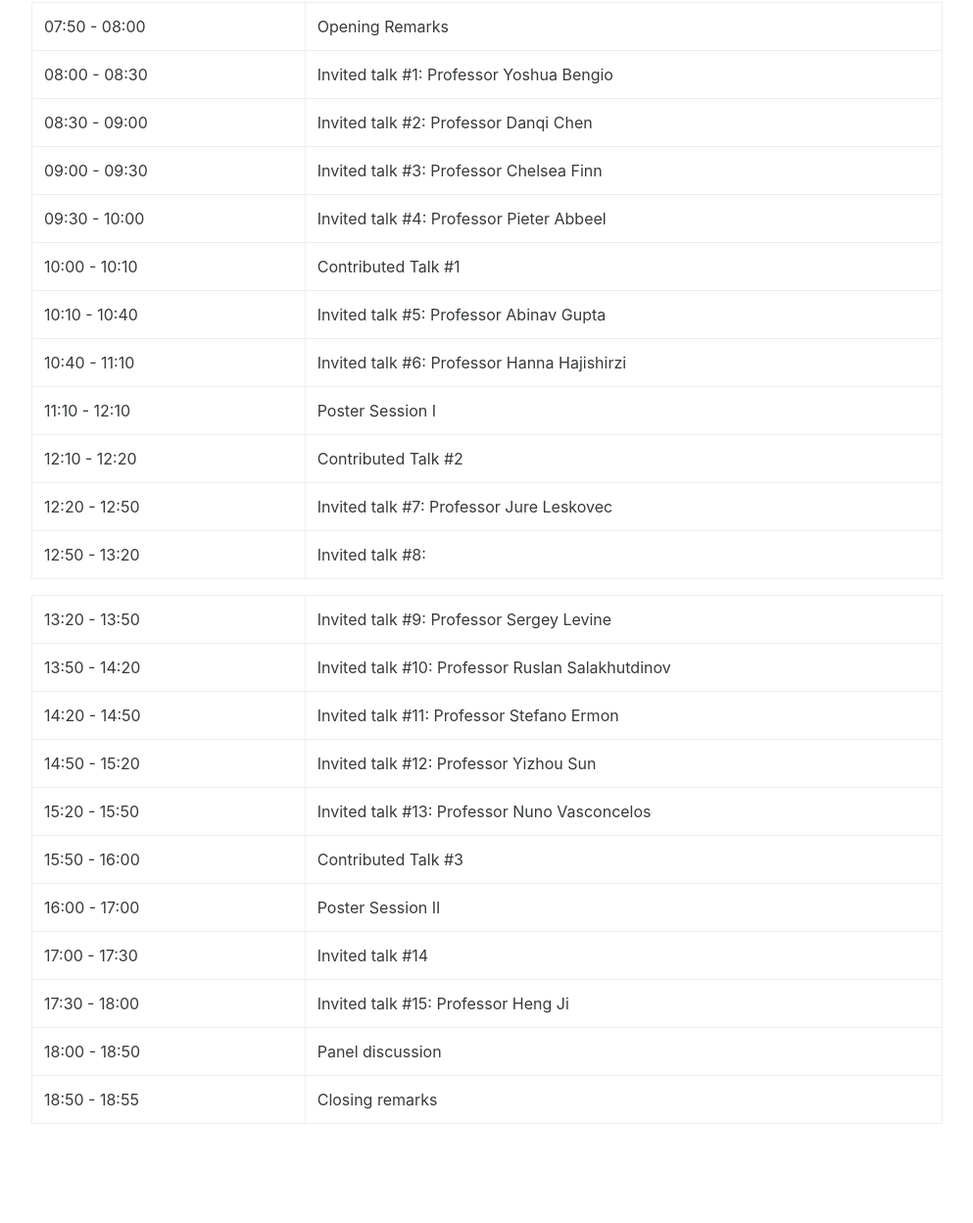
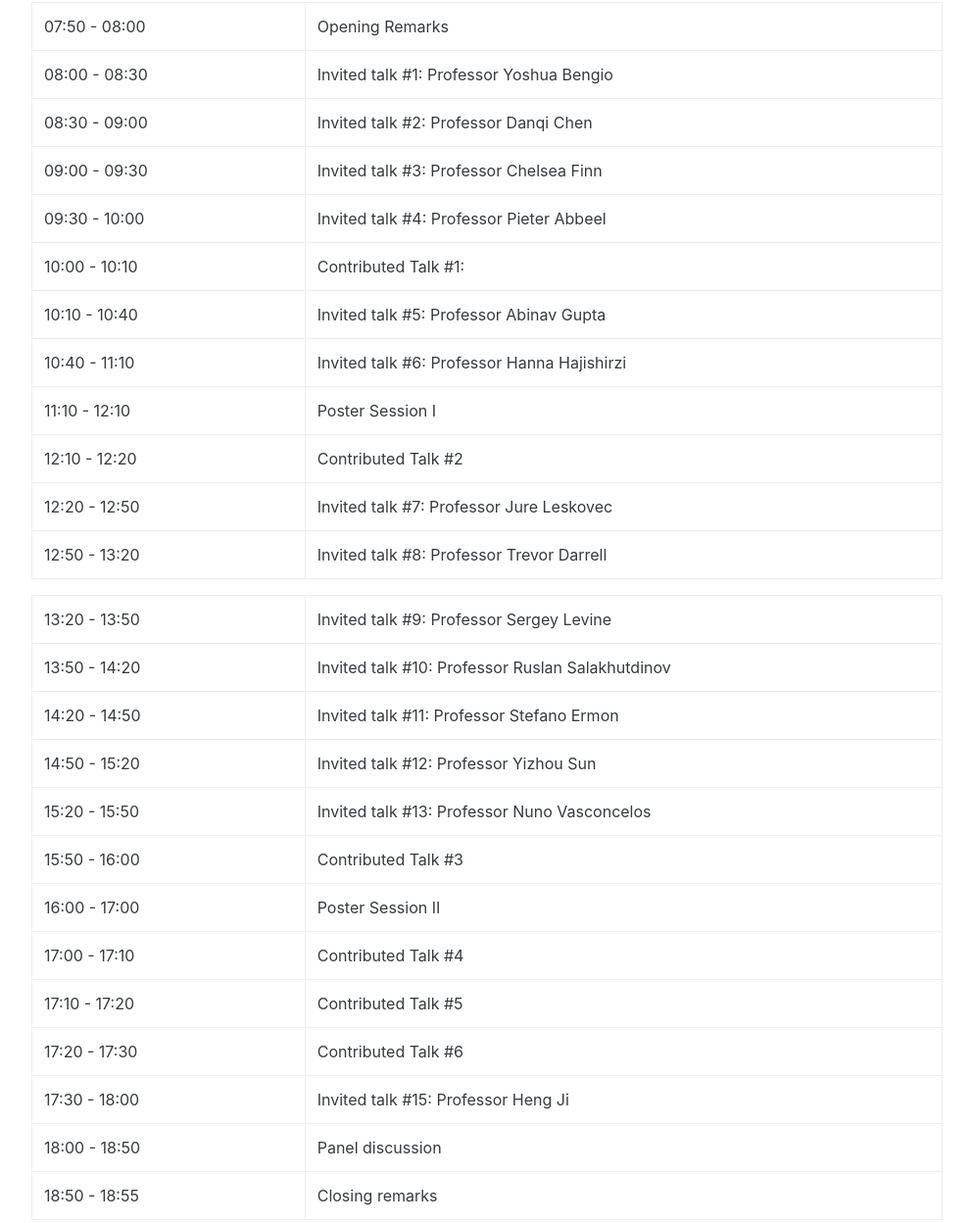
Before and after one commit to icml21ssl/icml21ssl.github.io, a plain HTML site: page pages/schedule.html in a window 1280 px wide. Shown: the part 349-1597 px from the top of the page at 98% size, without its empty margins (143-1136 px from the left). Before the commit the page ends 1536 px from the top, so only its background shows below. Drawn offline with Linux system fonts and the light colour scheme.

Commit message:
Update schedule.html

```diff
--- a/pages/schedule.html
+++ b/pages/schedule.html
@@ -74,13 +74,13 @@
 <tr> <td style="width:30%">08:30 - 09:00</td> <td>Invited talk #2: Professor Danqi Chen</td></tr>
 <tr> <td style="width:30%">09:00 - 09:30</td> <td>Invited talk #3: Professor Chelsea Finn</a></td></tr>
 <tr> <td style="width:30%">09:30 - 10:00</td> <td>Invited talk #4: Professor Pieter Abbeel</a></td></tr>
-<tr> <td style="width:30%">10:00 - 10:10</td> <td>Contributed Talk #1</td></tr>
+<tr> <td style="width:30%">10:00 - 10:10</td> <td>Contributed Talk #1: </td></tr>
 <tr> <td style="width:30%">10:10 - 10:40</td> <td>Invited talk #5: Professor Abinav Gupta</td></tr>
 <tr> <td style="width:30%">10:40 - 11:10</td> <td>Invited talk #6: Professor Hanna Hajishirzi</td></tr>
 <tr> <td style="width:30%">11:10 - 12:10</td> <td>Poster Session I</td></tr>
 <tr> <td style="width:30%">12:10 - 12:20</td> <td>Contributed Talk #2</td></tr>
 <tr> <td style="width:30%">12:20 - 12:50</td> <td>Invited talk #7: Professor Jure Leskovec</td></tr>
-<tr> <td style="width:30%">12:50 - 13:20</td> <td>Invited talk #8: </td></tr>
+<tr> <td style="width:30%">12:50 - 13:20</td> <td>Invited talk #8: Professor Trevor Darrell</td></tr>
   </tbody>
     </table>
 </div>
@@ -97,7 +97,10 @@
 <tr> <td style="width:30%">15:20 - 15:50</td> <td>Invited talk #13: Professor Nuno Vasconcelos</a></td></tr>
 <tr> <td style="width:30%">15:50 - 16:00</td> <td>Contributed Talk #3</a></td></tr>
 <tr> <td style="width:30%">16:00 - 17:00</td> <td>Poster Session II</a></td></tr>
-<tr> <td style="width:30%">17:00 - 17:30</td> <td>Invited talk #14</a></td></tr>
+<tr> <td style="width:30%">17:00 - 17:10</td> <td>Contributed Talk #4</a></td></tr>
+<tr> <td style="width:30%">17:10 - 17:20</td> <td>Contributed Talk #5</a></td></tr>
+<tr> <td style="width:30%">17:20 - 17:30</td> <td>Contributed Talk #6</a></td></tr>
+
 <tr> <td style="width:30%">17:30 - 18:00</td> <td>Invited talk #15: Professor Heng Ji</a></td></tr>
 <tr> <td style="width:30%">18:00 - 18:50</td> <td>Panel discussion</a></td></tr>
 <tr> <td style="width:30%">18:50 - 18:55</td> <td>Closing remarks</a></td></tr>
```
